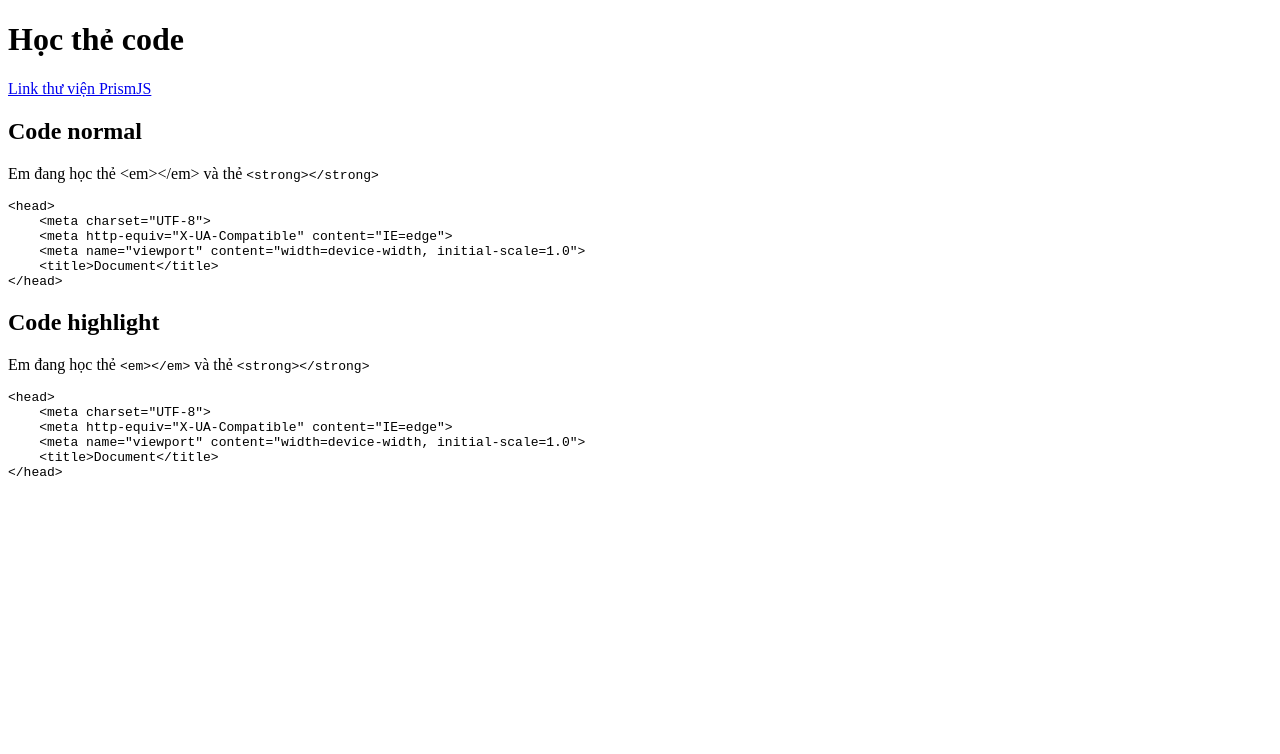
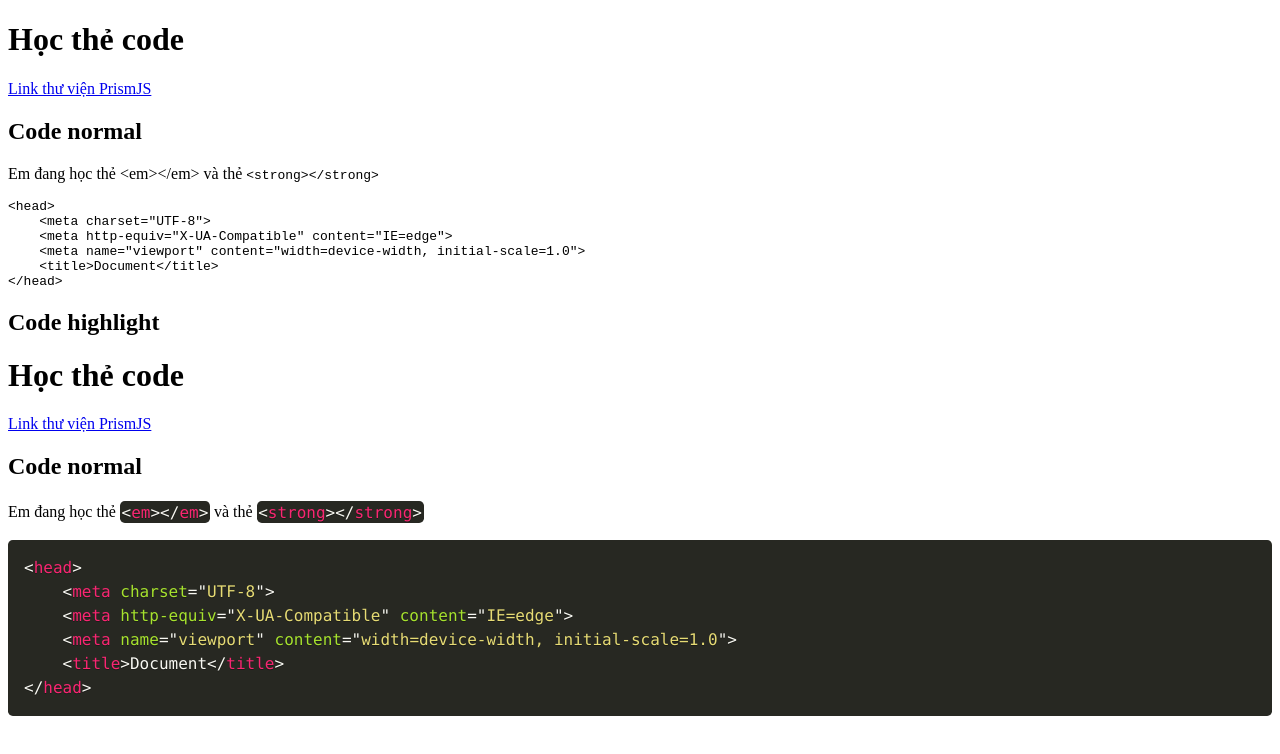
Before and after one commit to phamcaotri29102007/TongHopVeHTML, a plain HTML site: page 6.code-tag-highlight-code/index.html in a window 1280 px wide. Drawn offline with nearby package versions, Linux system fonts and the light colour scheme.

Commit message:
5. học highlight code

```diff
--- a/6.code-tag-highlight-code/index.html
+++ b/6.code-tag-highlight-code/index.html
@@ -7,7 +7,7 @@
     <meta name="viewport" content="width=device-width, initial-scale=1.0">
     <title>Document</title>
     <!-- Step 1: Copy trước thẻ </head> -->
-
+<link rel="stylesheet" href="https://cdn.jsdelivr.net/npm/prismjs@1.29.0/themes/prism-okaidia.min.css">
 
 </head>
 
@@ -29,8 +29,11 @@
 
     <!-- Code sau khi highlight -->
     <!-- Step 2: Thêm class="language-html" vào thẻ mở code -->
-    <p>Em đang học thẻ <code>&lt;em&gt;&lt;/em&gt;</code> và thẻ <code>&lt;strong&gt;&lt;/strong&gt;</code> </p>
-    <pre><code>&lt;head&gt;
+    <h1>Học thẻ code</h1>
+    <a href="https://prismjs.com/" target="_blank">Link thư viện PrismJS</a>
+    <h2>Code normal</h2>
+    <p>Em đang học thẻ <code class="language-html"">&lt;em&gt;&lt;/em&gt;</code> và thẻ <code class="language-html">&lt;strong&gt;&lt;/strong&gt;</code> </p>
+    <pre><code class="language-html">&lt;head&gt;
     &lt;meta charset=&quot;UTF-8&quot;&gt;
     &lt;meta http-equiv=&quot;X-UA-Compatible&quot; content=&quot;IE=edge&quot;&gt;
     &lt;meta name=&quot;viewport&quot; content=&quot;width=device-width, initial-scale=1.0&quot;&gt;
@@ -38,7 +41,8 @@
 &lt;/head&gt;</code></pre>
 
     <!-- Step3: Thêm đoạn code sau trước thẻ đóng </body> -->
-
+<script src="https://cdn.jsdelivr.net/npm/prismjs@1.29.0/components/prism-core.min.js"></script>
+    <script src="https://cdn.jsdelivr.net/npm/prismjs@1.29.0/plugins/autoloader/prism-autoloader.min.js"></script>
 
 </body>
 
```
